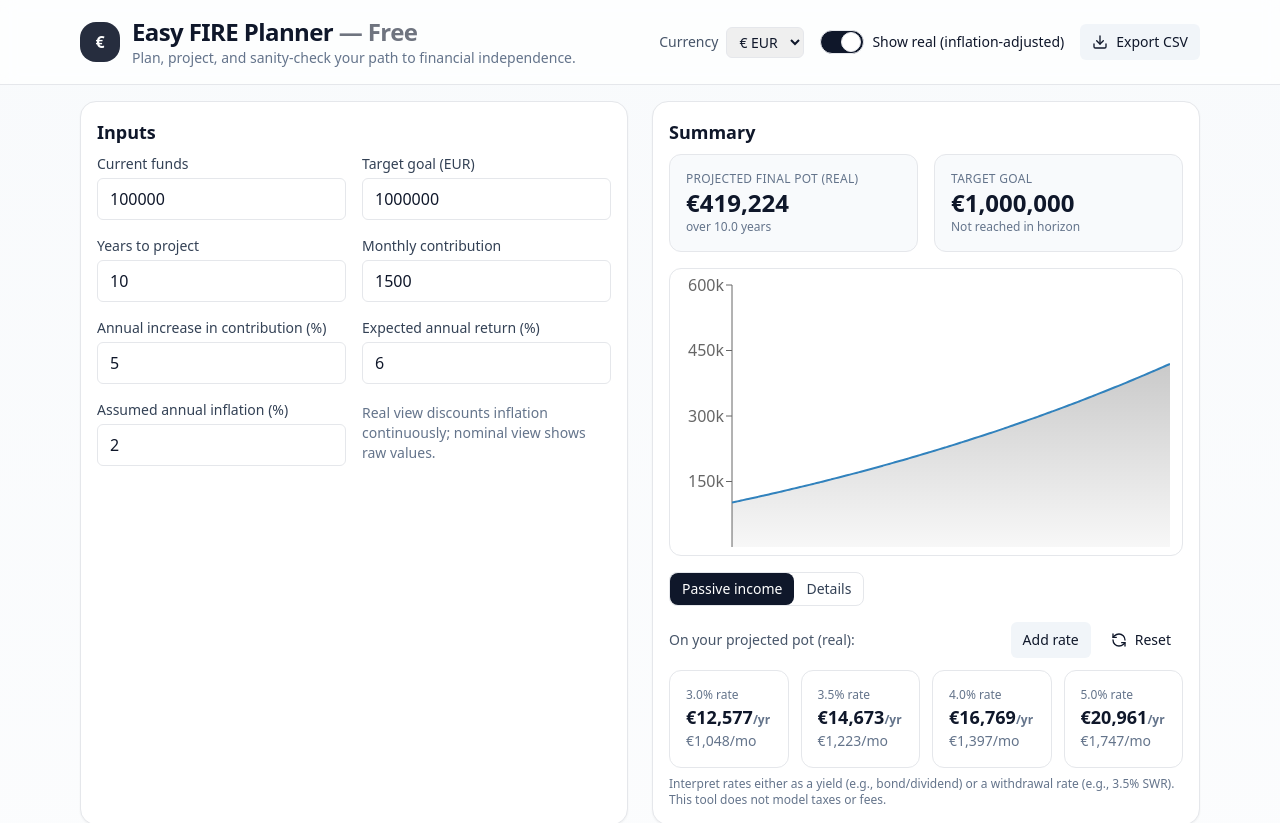
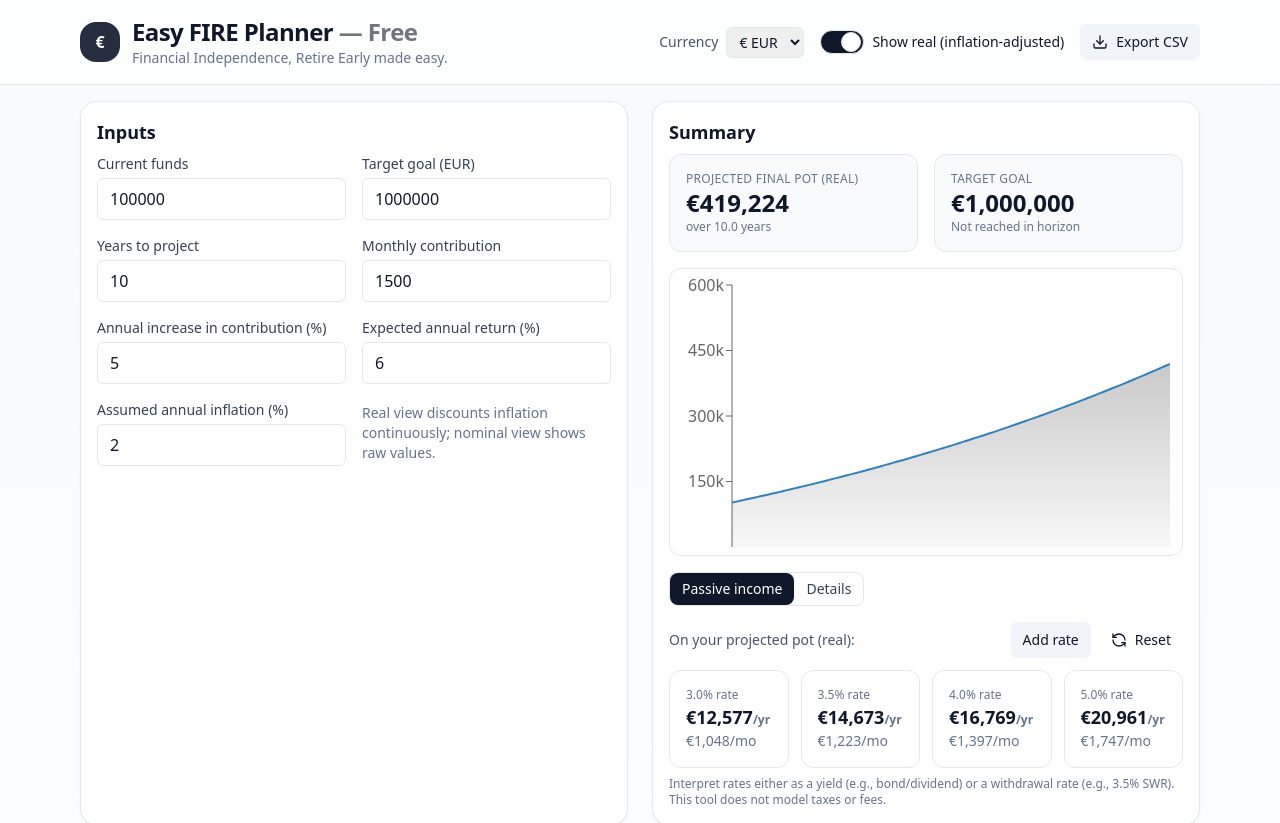
Before and after one commit to jacguidi/fire-planner, a React (Vite) app: page / in a window 1280 px wide. Shown: the top 823 px of the page. Built offline with nearby package versions, Linux system fonts and the light colour scheme; the HTML template or start-up script is replaced by a standard one.

Commit message:
Update App.tsx

```diff
--- a/src/App.tsx
+++ b/src/App.tsx
@@ -357,7 +357,7 @@ export default function App() {
               <h1 className="text-xl md:text-2xl font-semibold tracking-tight">
                 Easy FIRE Planner <span className="opacity-60">— Free</span>
               </h1>
-              <p className="text-sm text-slate-500">Plan, project, and sanity-check your path to financial independence.</p>
+              <p className="text-sm text-slate-500">Financial Independence, Retire Early made easy.</p>
             </div>
           </div>
           <div className="flex items-center gap-4">
```
